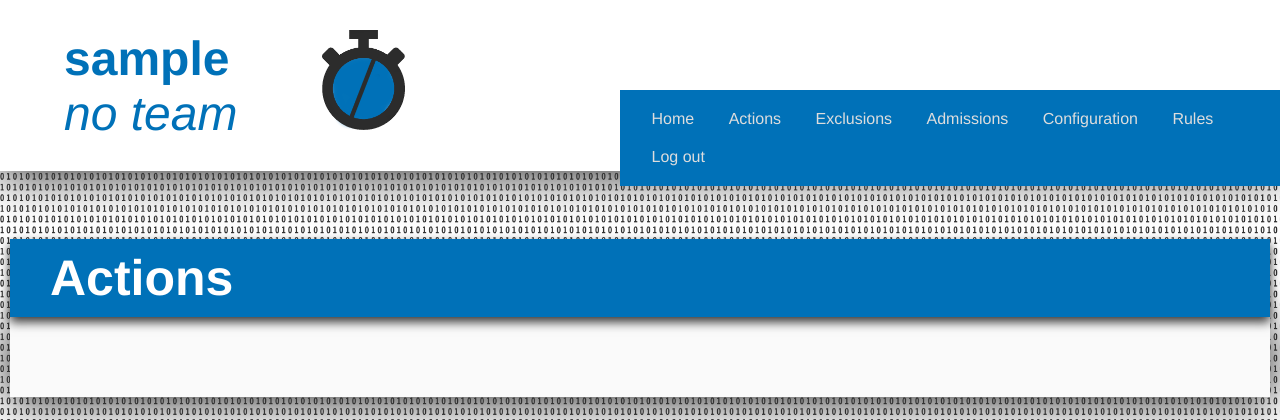
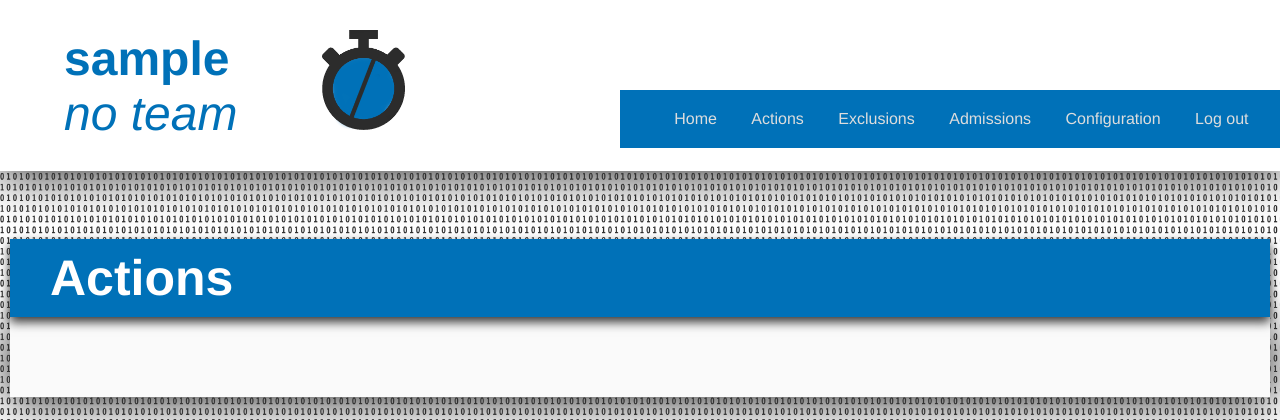
Before and after one commit to razoons/razoon-it, a PHP site: page /actions.php in a window 1280 px wide. Shown: the top 420 px of the page. Run offline with PHP 8.4, Linux system fonts and the light colour scheme; the visitor is signed in with stand-in values (Sample User, id 1); data that the repository does not hold is empty.

Commit message:
removing rules from menu since already in index page

```diff
--- a/nav.php
+++ b/nav.php
@@ -24,7 +24,6 @@ $list_admissions=$req_list_admissions->fetch();
           <div class="notif"></div>
         <?php }?>Admissions</a>
         <a href="configuration.php" class="navbar-menu-link">Configuration</a>
-        <a href="rules.php" class="navbar-menu-link">Rules</a>
         <a href="logout.php" class="navbar-menu-link">Log out</a>
       </nav>
     </div>
```
